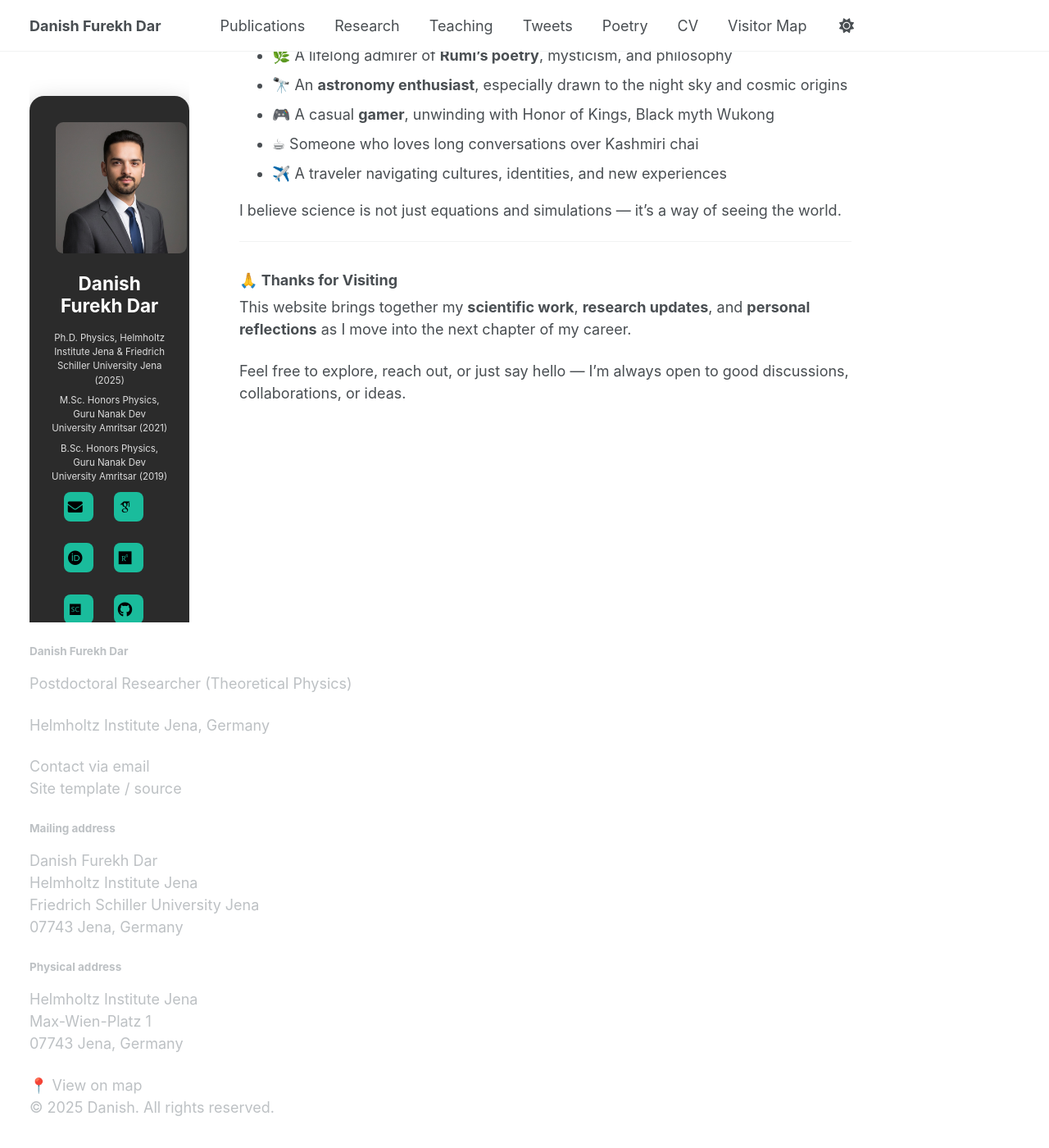
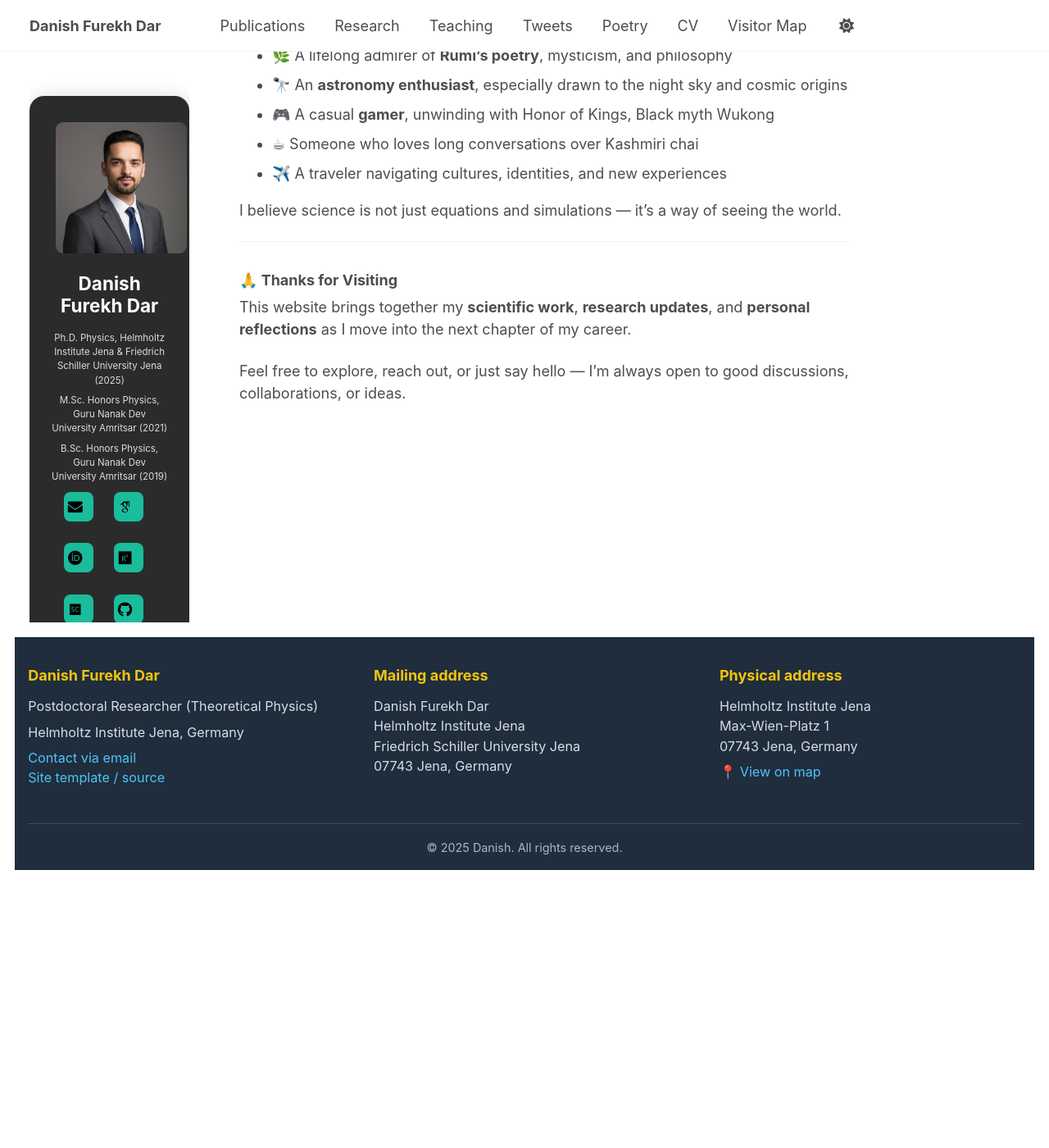
Before and after one commit to danishfurekhdar/danishfurekhdar.github.io, a Jekyll site: the page built from _pages/about.md, in a window 1280 px wide and 1400 px high, scrolled down 1229 px. Shown: the whole window at 82% size. Built offline with Jekyll 4.4.1, drawn with Linux system fonts in a browser that asks for light colours; some web fonts are replaced; after the commit the page ends 2308 px from its top, so only the background shows below that.

Commit message:
Update _custom.scss

```diff
--- a/_sass/_custom.scss
+++ b/_sass/_custom.scss
@@ -326,3 +326,58 @@
     background-color: #1abc9c !important;
   }
 }
+/* ===============================
+   ACADEMIC 3-COLUMN FOOTER
+   =============================== */
+
+.academic-footer {
+  background: #1f2d3d;
+  color: #d6dde5;
+  padding: 3rem 2rem 1.5rem;
+  font-size: 0.9rem;
+}
+
+.academic-footer__container {
+  max-width: 1400px;
+  margin: 0 auto;
+  display: grid;
+  grid-template-columns: repeat(3, 1fr);
+  gap: 3rem;
+}
+
+.academic-footer__col h4 {
+  color: #f1c40f;
+  font-size: 1rem;
+  margin-bottom: 0.8rem;
+}
+
+.academic-footer__col p {
+  margin: 0.4rem 0;
+}
+
+.academic-footer a {
+  color: #4fc3f7;
+  text-decoration: none;
+}
+
+.academic-footer a:hover {
+  text-decoration: underline;
+}
+
+/* Bottom line */
+.academic-footer__bottom {
+  text-align: center;
+  margin-top: 2rem;
+  padding-top: 1rem;
+  border-top: 1px solid rgba(255,255,255,0.15);
+  font-size: 0.8rem;
+  color: #aab7c4;
+}
+
+/* Mobile */
+@media (max-width: 900px) {
+  .academic-footer__container {
+    grid-template-columns: 1fr;
+    text-align: center;
+  }
+}
```
